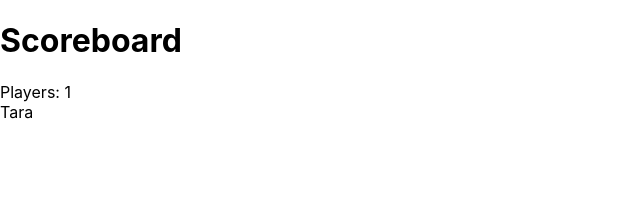
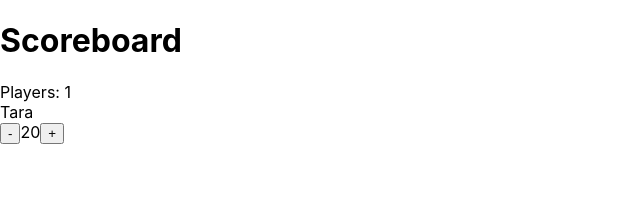
Before and after one commit to tsankhalpara/scoreboard-react, a React (Create React App) app: page / in a window 1280 px wide. Shown: the top 212 px of the page, without its empty margins (0-640 px from the left). Built offline with nearby package versions, Linux system fonts and the light colour scheme.

Commit message:
add counter function showing score and buttons

```diff
--- a/src/App.js
+++ b/src/App.js
@@ -18,6 +18,17 @@ const Player = () => {
       <span className="player-name">
         Tara
       </span>
+      <Counter />
+    </div>
+  );
+}
+
+const Counter = () => {
+  return (
+    <div className="counter">
+      <button className="counter-action decrement"> - </button>
+      <span className="counter-score">20</span>
+      <button className="counter-action increment"> + </button>
     </div>
   );
 }
```
